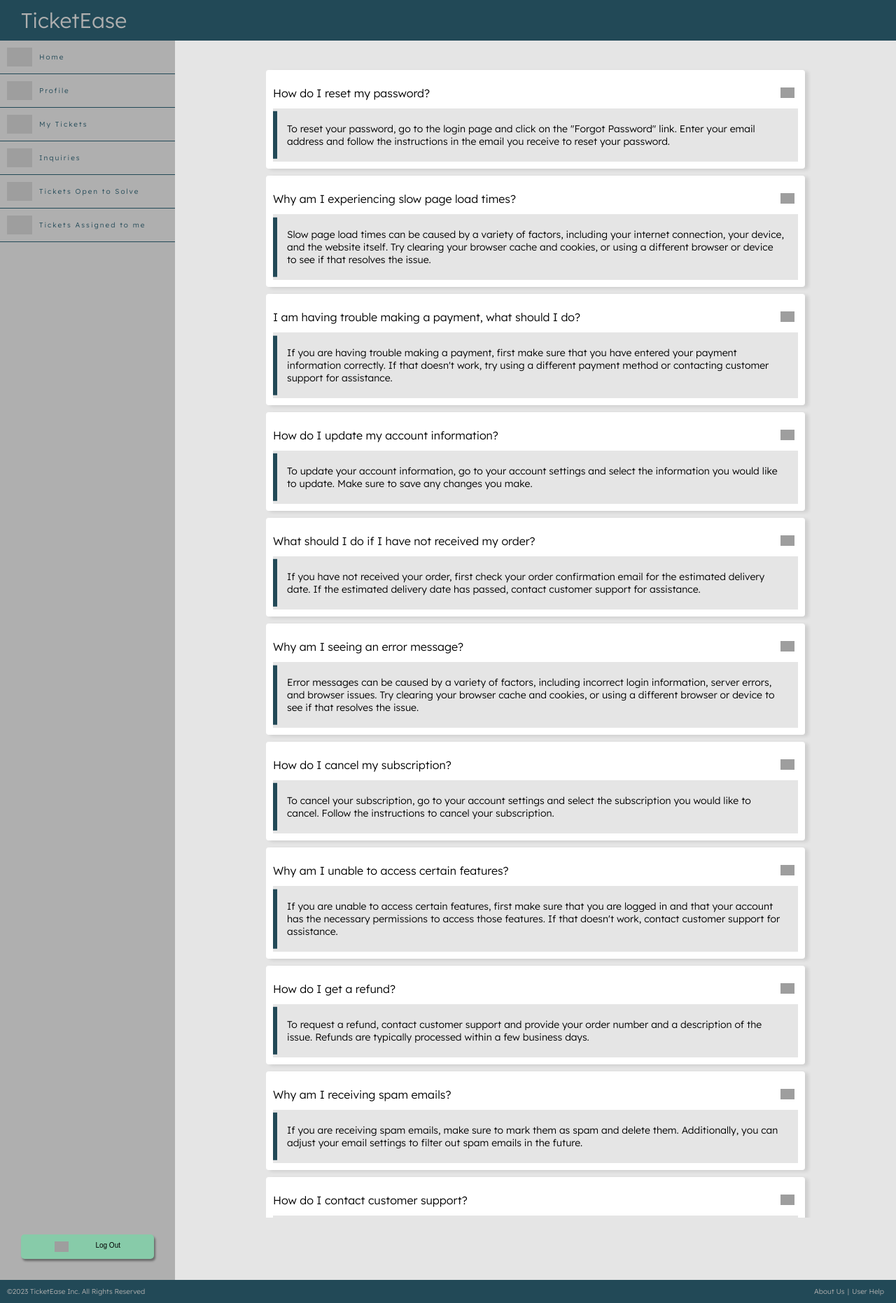
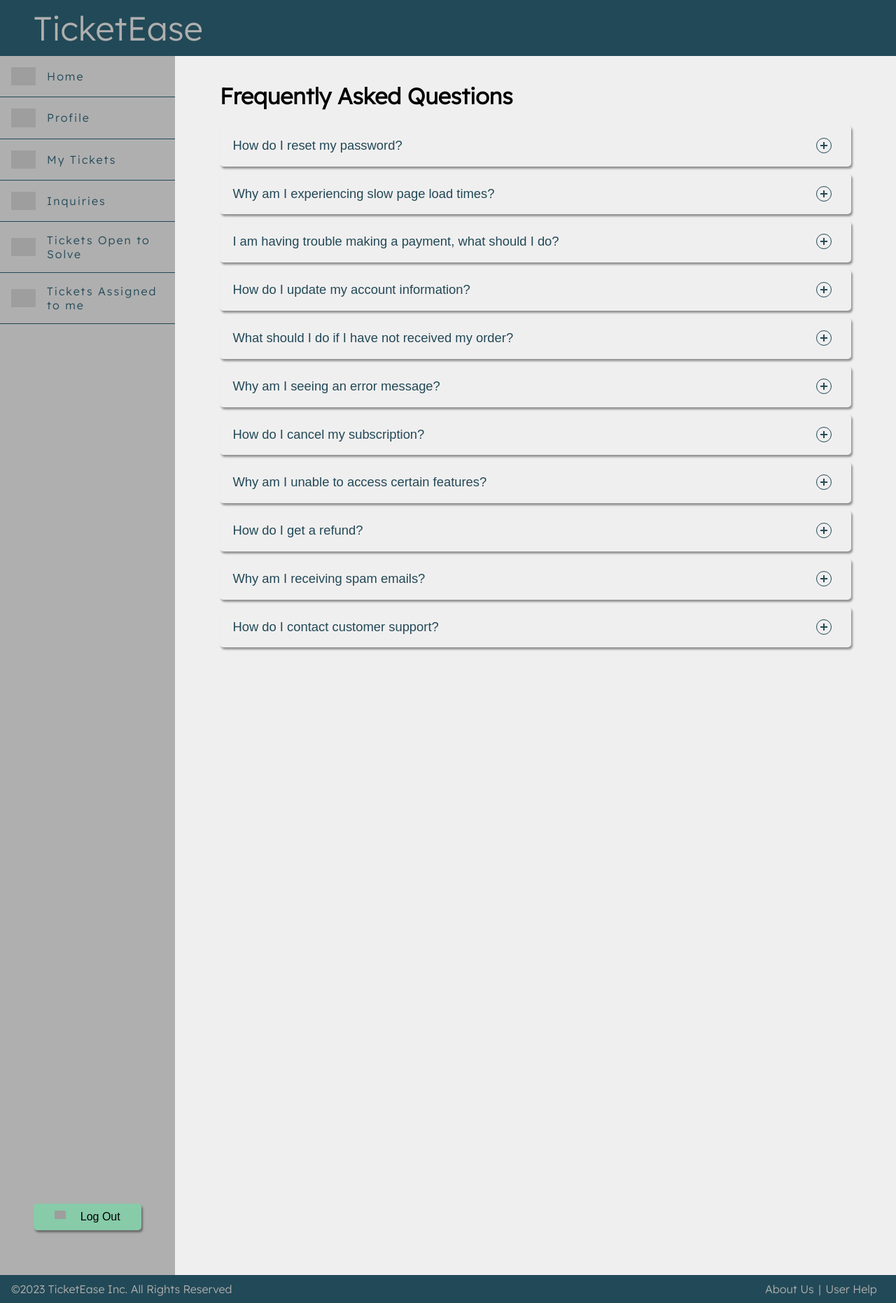
Before and after one commit to joaooliveira-11/feup-ltw, a PHP site: page /pages/faq.php in a window 1280 px wide. Shown: the whole page at 70% size. Run offline with PHP 8.4, Linux system fonts and the light colour scheme; the visitor is signed in with stand-in values (Sample User, id 1); data comes from the database, SQL or seed files in the repository; some web fonts are replaced; grey boxes are pictures that could not be loaded.

Commit message:
changing faq logic. implementing javascript for faq

```diff
--- a/src/css/faq.css
+++ b/src/css/faq.css
@@ -1,115 +1,130 @@
 @import url('https://fonts.googleapis.com/css2?family=Crimson+Pro&family=Imperial+Script&family=Lexend+Deca:wght@300&family=Ruda&display=swap');
 
-*,
-*::before,
-*::after{
-    margin: 0;
-    padding: 0;
-    box-sizing: inherit;
-}
 
-#FAQ {
-    max-height: 95%;
+.FAQ_Overflow{
     overflow-y: auto;
 }
 
-#FAQ::-webkit-scrollbar {
-    width: 8px;
+
+* {
+  box-sizing: border-box;
+}
+*::before,
+*::after {
+  box-sizing: border-box;
 }
 
-#FAQ::-webkit-scrollbar-thumb {
-    background-color: #bbb;
-    border-radius: 4px;
-}
-
-#FAQ::-webkit-scrollbar-thumb:hover {
-    background-color: #999;
-}
-
-html{
-    font-family: 'Lexend Deca', sans-serif;
-    font-size: 10px;
-    box-sizing: border-box;
-}
-
-#FAQ {
-    width: 100%;
-    background-color: #E5E5E5;
-    display: flex;
-    align-items: center;
-    justify-content: center;
+body {
+  font-family: 'Lexend Deca', sans-serif;
+  background: #f0efef;
 }
 
 .container {
-    max-height: 95%;
-    width: 100%;
-    max-width: 80rem;
-    margin: 0 auto;
-    padding: 0 1.5rem;
+    margin: 0em 3em;
+    padding: 1em;
+    border-radius: 10px;
 }
 
-.accordion-item{
-    background-color: #fff;
-    border-radius: .4rem;
-    margin-bottom: 1rem;
-    padding: 1rem;
-    box-shadow: .5rem 2px .5rem rgba(0,0,0,.1);
-}
-
-.accordion-link > a{
-    font-size: 1.6rem;
-    color: #000;
-    text-decoration: none;
-    background-color: #fff;
-    width: 100%;
-    display: flex;
-    align-items: center;
-    justify-content: space-between;
-    padding: 1rem 0;
-}
-
-.accordion-link img{
-    padding: .5rem;
-    width: 3rem;
-}
-
-#remove{
-    display: none;
-}
-
-.answer{
-    /*max-height: 0;
-    overflow:  hidden; */
-    position: relative;
-    background-color: #E5E5E5;
-    transition: max-height 650ms;
-}
-
-.answer::before{
-    content: '';
-    position: absolute;
-    width: .6rem;
-    height: 90%;
-    background-color: #224957;
-    top: 50%;
-    left: 0;
-    transform: translateY(-50%);
-}
-
-.answer p{
-    padding: 2rem;
-    font-size: 1.4rem;
+.container > h1 {
     color: black;
 }
 
-.accordion-item:target .answer{
-    max-height: 20rem;
+.accordion  {
+    border-bottom: 1px solid #f0efef;
 }
 
-.accordion-item:target .accordion-link > #more{
-    display: none;
+.accordion .accordion-item button[aria-expanded='true'] {
+  border-bottom: 1px solid #224957;
 }
 
-.accordion-item:target .accordion-link > #remove{
-    display: block;
+.accordion button {
+  position: relative;
+  display: block;
+  text-align: left;
+  width: 100%;
+  padding: 1em 0;
+  color: #224957;
+  font-size: 1.15rem;
+  font-weight: 400;
+  border: none;
+  background: none;
+  outline: none;
+  margin-bottom: 10;
 }
+
+.accordion button:hover,
+.accordion button:focus {
+  cursor: pointer;
+  color: #224957;
+}
+
+.accordion button:hover::after,
+.accordion button:focus::after {
+  cursor: pointer;
+  color: #224957;
+  border: 1px solid #224957;
+}
+
+.accordion button .accordion-title {
+  padding: 1em 1.5em 1em 1em;
+
+}
+
+.accordion button .icon {
+  display: inline-block;
+  position: absolute;
+  top: 18px;
+  right: 1.5em;
+  width: 22px;
+  height: 22px;
+  border: 1px solid;
+  border-radius: 22px;
+}
+
+.accordion button .icon::before {
+  display: block;
+  position: absolute;
+  content: '';
+  top: 9px;
+  left: 5px;
+  width: 10px;
+  height: 2px;
+  background: currentColor;
+}
+.accordion button .icon::after {
+  display: block;
+  position: absolute;
+  content: '';
+  top: 5px;
+  left: 9px;
+  width: 2px;
+  height: 10px;
+  background: currentColor;
+}
+
+.accordion button[aria-expanded='true'] {
+  color: #224957;
+}
+.accordion button[aria-expanded='true'] .icon::after {
+  width: 0;
+}
+.accordion button[aria-expanded='true'] + .accordion-content {
+  opacity: 1;
+  max-height: 9em;
+  transition: all 200ms linear;
+  will-change: opacity, max-height;
+}
+.accordion .accordion-content {
+  opacity: 0;
+  max-height: 0;
+  overflow: hidden;
+  transition: opacity 200ms linear, max-height 200ms linear;
+  will-change: opacity, max-height;
+}
+.accordion .accordion-content p {
+  font-size: 1rem;
+  font-weight: 300;
+  margin-left: 1em;
+  margin-right: 1em;
+  color: #000;
+}
--- /dev/null
+++ b/src/javascript/faq.js
@@ -0,0 +1,15 @@
+const items = document.querySelectorAll('.accordion button');
+
+function toggleAccordion() {
+  const itemToggle = this.getAttribute('aria-expanded');
+
+  for (i = 0; i < items.length; i++) {
+    items[i].setAttribute('aria-expanded', 'false');
+  }
+
+  if (itemToggle == 'false') {
+    this.setAttribute('aria-expanded', 'true');
+  }
+}
+
+items.forEach((item) => item.addEventListener('click', toggleAccordion));
--- a/src/pages/faq.php
+++ b/src/pages/faq.php
@@ -4,24 +4,13 @@ require_once(dirname(__DIR__).'/templates/common.tpt.php');
 require_once(dirname(__DIR__).'/utils/session.php');
 require_once(dirname(__DIR__).'/database/connection.php');
 
-$session = new Session();
-
 $db = getDatabaseConnection();
+$stmt = $db->prepare("Select * From FAQ");
+$stmt->execute();
 
 drawHeaderMain();
 drawAside();
-drawFAQ($db);
+drawFAQ($stmt);
 drawFooterMain();
 
-/* if(!$session->isLoggedIn()){
-    drawHeaderMain();
-    drawFAQ($that);
-    drawFooterMain();
-} else {
-    drawHeaderMain();
-    drawAside();
-    drawFAQ($that);
-    drawFooterMain();
-} */
-
 ?>
--- a/src/templates/faq.tpt.php
+++ b/src/templates/faq.tpt.php
@@ -1,39 +1,38 @@
-<?php function drawFAQ(PDO $db){ ?>
+<?php function drawFAQ(PDOStatement $faqs){ ?>
 
+<!DOCTYPE html>
+<html lang="en">
+  <head>
     <link rel="stylesheet" href="../css/faq.css">
+  </head>
+  <body>
+    <div class = "FAQ_Overflow">
 
-
-    <?php
-        $that = $db->prepare("Select * From FAQ");
-        $that->execute();
-
-        $faq = $that->fetchAll();
-    ?>
-
-    <body>
-        <section id="FAQ">
-            <div class = "container">
+    <div class="container">
+      <h1>Frequently Asked Questions</h1>
       <div class="accordion">
-                <?php foreach ($faq as $row) { ?>
-                    <div class="accordion-item" id="question">
-                        <div class="accordion-link" id="question">
-                            <a href="#question">
-                                <?php echo $row['question'] ?>
-                                <img src="../docs/images/icon-plus.png" alt="more" id="more">
-                                <img src="../docs/images/icon-minus.png" alt="more" id="remove">
-                            </a>
-                </div>
-
-                        <div class="answer">
+      <?php foreach ($faqs as $faq) { ?>
+        <div class="accordion-item">
+          <button id="accordion-button-1" aria-expanded="false">
+            <span class="accordion-title">
+                <?php echo $faq['question'] ?>
+            </span>
+            <span class="icon" aria-hidden="true"></span>
+          </button>
+          <div class="accordion-content">
             <p>
-                            <?php echo $row['answer'] ?>
+                <?php echo $faq['answer'] ?>
             </p>
           </div>
         </div>
+
         <?php } ?>
       </div>
     </div>
-        </section>
+    <script src="../javascript/faq.js"></script>
+    </div>
+
   </body>
+</html>
 
 <?php } ?>
```
Lines whose indentation alone changed are shown as unchanged.
